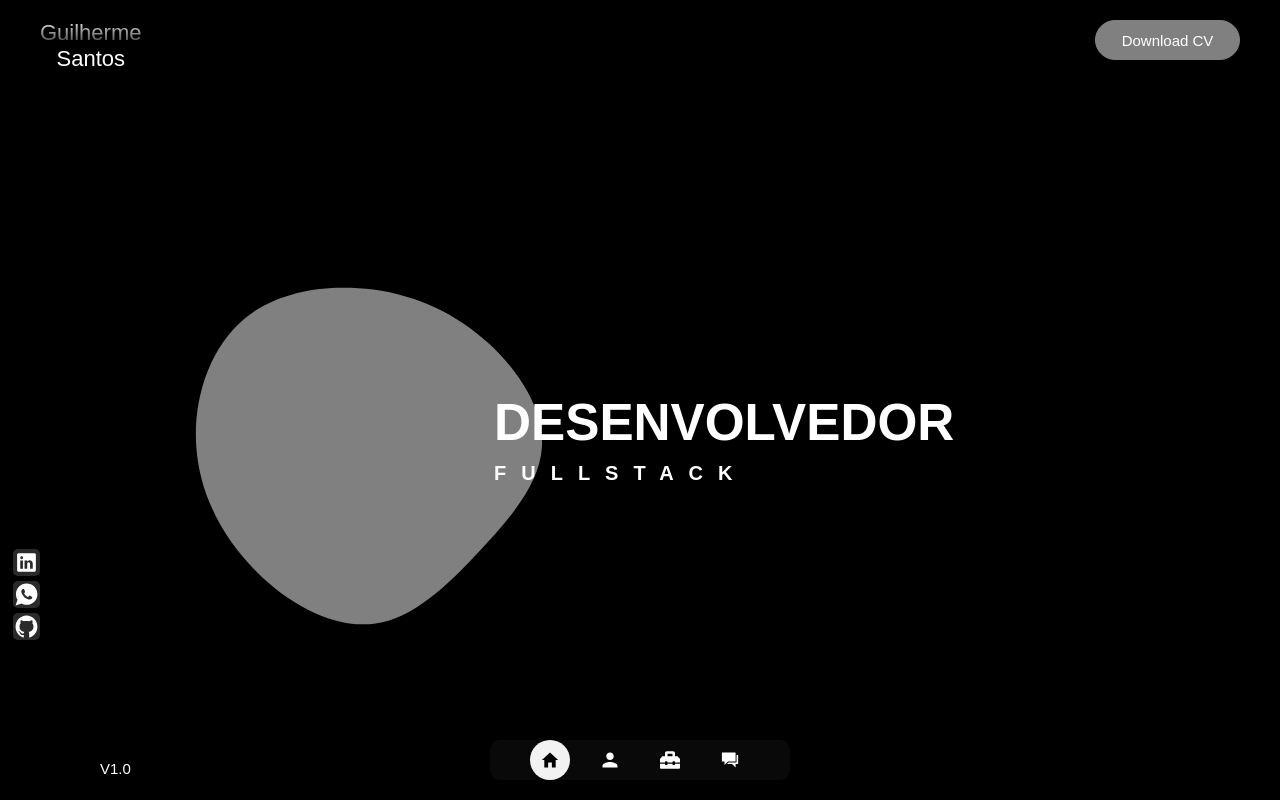
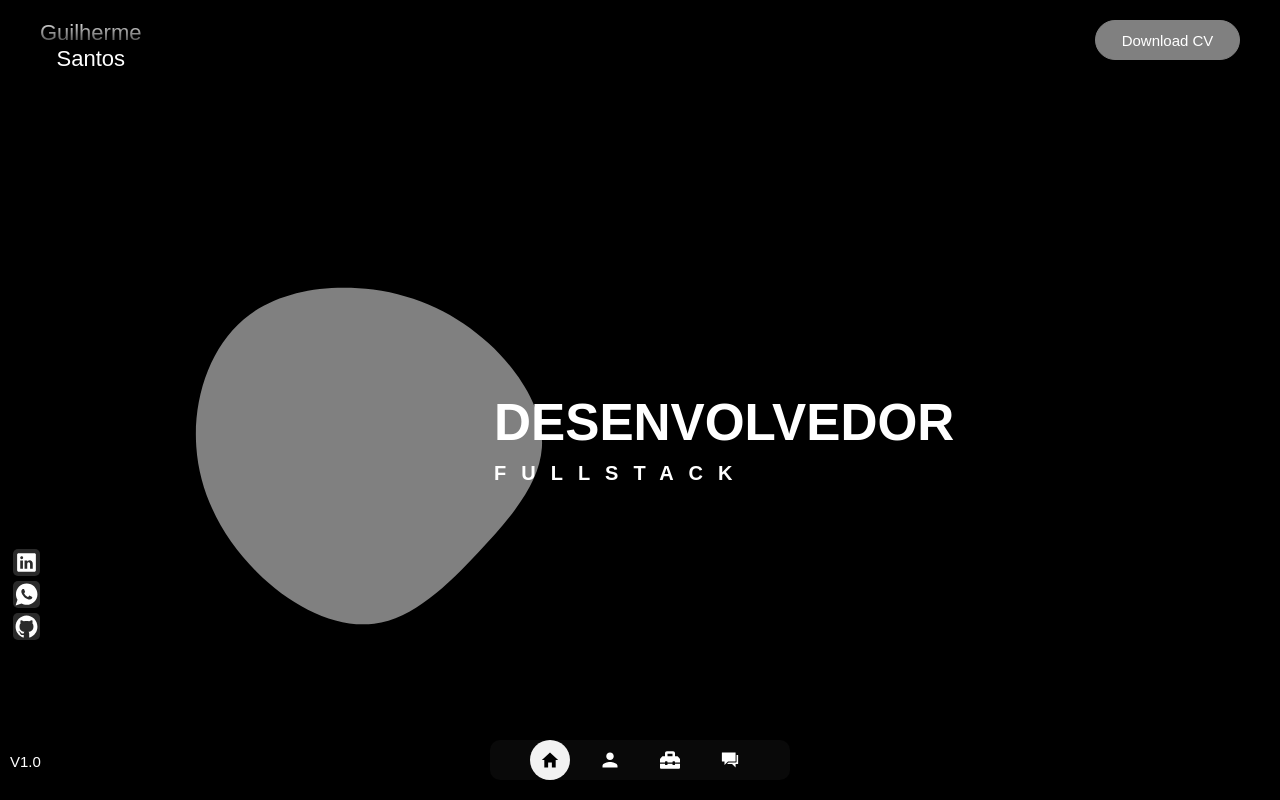
Before and after one commit to GuilhermeDevv/portfolio2.0, a React (Vite) app: page / in a window 1280 px wide. Built offline with nearby package versions, Linux system fonts and the light colour scheme.

Commit message:
ajuste versao

```diff
--- a/src/Layout/Layout.tsx
+++ b/src/Layout/Layout.tsx
@@ -1,8 +1,7 @@
 import React, { ReactNode } from 'react';
 import { Header } from '../components/Header/Header';
 import { Menu } from '../components/Menu/Menu';
-import { Network } from '../components/Network/Network';
-import { Content, PageSwitch } from './styled';
+import { Content, PageSwitch, Version } from './styled';
 
 export function Layout({ children }: { children: ReactNode }) {
   return (
@@ -10,7 +9,7 @@ export function Layout({ children }: { children: ReactNode }) {
       <Header />
       <PageSwitch>
         {children}
-        <h1>V1.0</h1>
+        <Version>V1.0</Version>
       </PageSwitch>
       <Menu />
     </Content>
--- a/src/Layout/styled.ts
+++ b/src/Layout/styled.ts
@@ -17,3 +17,10 @@ export const PageSwitch = styled.section`
     padding: 4rem 0rem;
   }
 `;
+
+export const Version = styled.h1`
+  position: fixed;
+  left: 10px;
+  bottom: 30px;
+  background-color: black;
+`;
```
